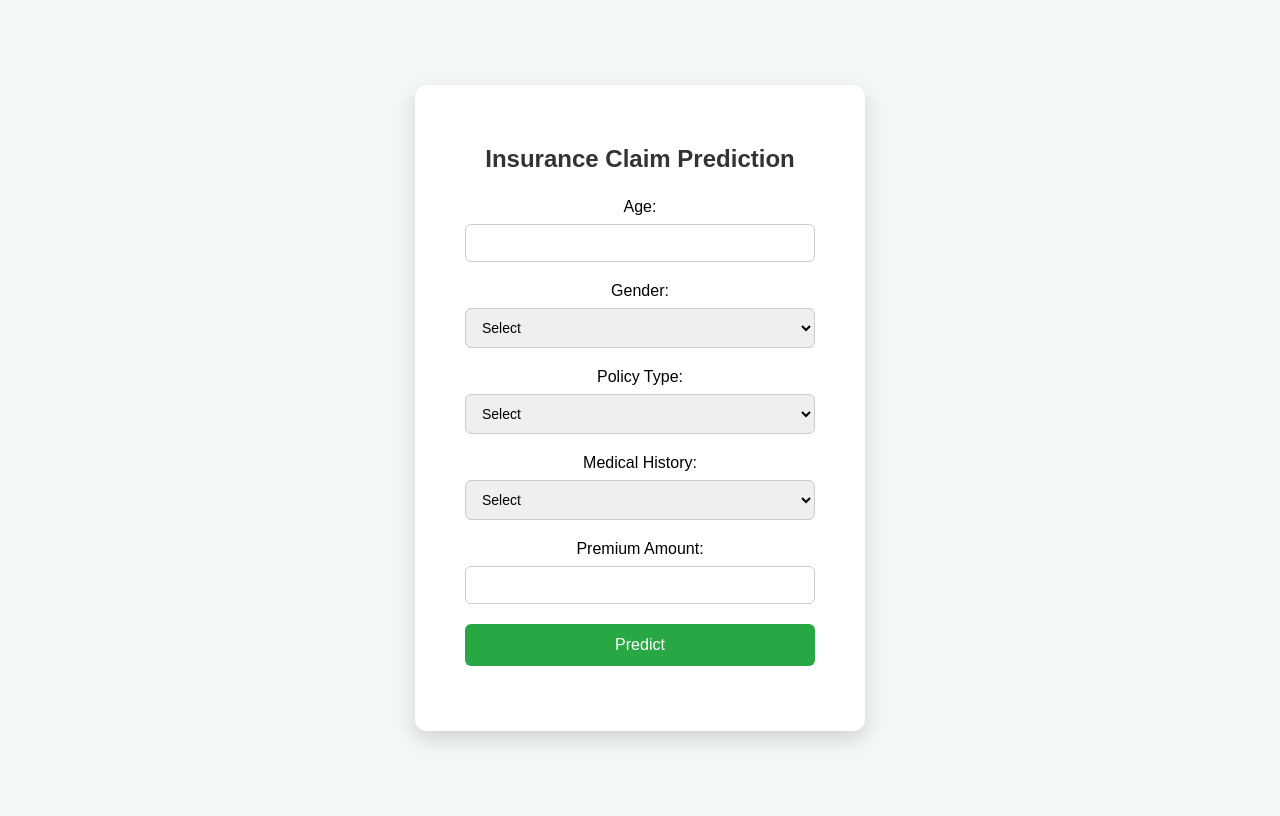
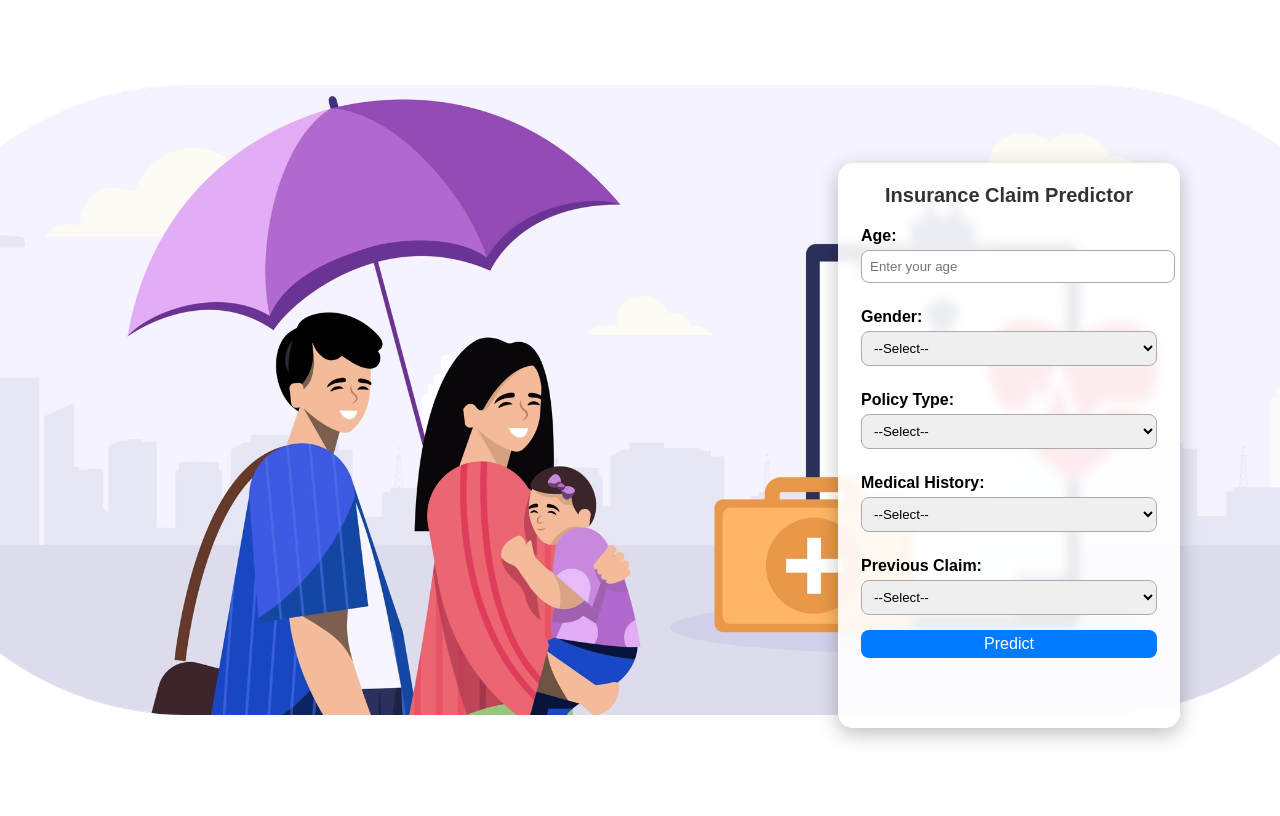
Before and after one commit to MadhuRuhdaM/insurance_claim_prediction, a Flask app: page / in a window 1280 px wide. After the commit the page ends 742 px from the top, so only its background shows below. Run offline with Flask 3, Linux system fonts and the light colour scheme.

Commit message:
age column changed

```diff
--- a/app.py
+++ b/app.py
@@ -3,21 +3,50 @@ from flask import Flask, request, render_template, jsonify
 app = Flask(__name__)
 
 # Rule-based prediction function
-def predict_claim_probability(age, gender, policy_type, medical_history, premium):
+def predict_claim_risk(age, gender, policy_type, medical_history, previous_claim):
     score = 0
-    if age > 50:
-        score += 20
+
+    # Age-based risk
+    if age < 25:
+        score += 1
+    elif 25 <= age <= 40:
+        score += 2
+    elif 41 <= age <= 60:
+        score += 3
+    else:
+        score += 4   # above 60
+
+    # Gender impact
     if gender.lower() == "male":
-        score += 10
+        score += 2
+    elif gender.lower() == "female":
+        score += 1
+
+    # Policy type impact
     if policy_type.lower() == "premium":
-        score += 30
+        score += 2
     elif policy_type.lower() == "basic":
-        score += 10
+        score += 1
+
+    # Medical history impact
     if medical_history.lower() == "yes":
-        score += 25
-    if premium > 50000:
-        score += 15
-    return min(100, score)
+        score += 3
+    else:
+        score += 1
+
+    # Previous claim impact
+    if previous_claim == 1:
+        score += 3
+    else:
+        score += 1
+
+    # Risk categories
+    if score <= 6:
+        return "Low"
+    elif 7 <= score <= 10:
+        return "Medium"
+    else:
+        return "High"
 
 # Home page
 @app.route("/")
@@ -33,11 +62,11 @@ def predict_ajax():
     gender = data.get("gender", "")
     policy_type = data.get("policy_type", "")
     medical_history = data.get("medical_history", "")
-    premium = float(data.get("premium", 0))
+    previous_claim = int(data.get("previous_claim", 0))  # 0 = no, 1 = yes
 
-    probability = predict_claim_probability(age, gender, policy_type, medical_history, premium)
+    risk_level = predict_claim_risk(age, gender, policy_type, medical_history, previous_claim)
 
-    return jsonify({"likelihood": probability})
+    return jsonify({"likelihood": risk_level})
 
 if __name__ == "__main__":
     app.run(debug=True)
--- a/static/script.js
+++ b/static/script.js
@@ -1,3 +1,5 @@
+
+
 document.getElementById("predictionForm").addEventListener("submit", async function(e) {
     e.preventDefault(); // prevent form from reloading page
 
--- a/static/style.css
+++ b/static/style.css
@@ -1,4 +1,4 @@
-body {
+/* body {
     font-family: Arial, sans-serif;
     background-color: #f4f7f8;
     display: flex;
@@ -50,4 +50,4 @@ button:hover {
 h3 {
     margin-top: 25px;
     color: #007bff;
-}
+} */
--- a/templates/index.html
+++ b/templates/index.html
@@ -1,47 +1,147 @@
+
 <!DOCTYPE html>
-<html>
+<html lang="en">
 <head>
-    <title>Insurance Claim Prediction</title>
-    <link rel="stylesheet" href="{{ url_for('static', filename='style.css') }}">
+    <meta charset="UTF-8">
+    <meta name="viewport" content="width=device-width, initial-scale=1.0">
+    <title>Insurance Claim Predictor</title>
+    <style>
+        body {
+            margin: 0;
+            padding: 0;
+            height: 100vh;
+            display: flex;
+            justify-content: flex-start;
+            align-items: center;
+            background: url("{{ url_for('static', filename='insim.png') }}") no-repeat center center;
+            background-size: 120%;
+            font-family: Arial, sans-serif;
+            padding-left: 60%;
+        }
+
+        .notepad {
+            width: 330px;
+            height: 500px;
+            background: rgba(255, 255, 255, 0.9);
+            padding: 5px 23px 60px 23px;
+            border-radius: 15px;
+            box-shadow: 0 6px 20px rgba(0,0,0,0.25);
+            backdrop-filter: blur(5px);
+            margin-right: 100px;
+            margin-left: 70px;
+            margin-bottom: 80px;
+            margin-top: 170px;
+        }
+
+        h2 {
+            text-align: center;
+            margin-bottom: 20px;
+            font-size: 20px;
+            color: #333;
+        }
+
+        label {
+            font-weight: bold;
+            margin-top: 10px;
+            display: block;
+        }
+
+        input, select {
+            width: 100%;
+            padding: 8px;
+            margin-top: 5px;
+            margin-bottom: 15px;
+            border: 1px solid #aaa;
+            border-radius: 8px;
+        }
+
+        button {
+            width: 100%;
+            padding: 5px;
+            background: #007BFF;
+            border: none;
+            border-radius: 8px;
+            color: white;
+            font-size: 16px;
+            cursor: pointer;
+            transition: 0.3s;
+        }
+
+        button:hover {
+            background: #0056b3;
+        }
+
+        #result {
+            margin-top: 20px;
+            text-align: center;
+            font-weight: bold;
+            font-size: 18px;
+            color: #222;
+        }
+    </style>
 </head>
 <body>
-    <div class="container">
-        <h2>Insurance Claim Prediction</h2>
-        <form id="predictionForm">
+    <div class="notepad">
+        <h2>Insurance Claim Predictor</h2>
+        <form id="claimForm">
             <label for="age">Age:</label>
-            <input type="number" id="age" name="age" required><br>
+            <input type="number" id="age" name="age" placeholder="Enter your age" min="1" max="120" required>
 
             <label for="gender">Gender:</label>
             <select id="gender" name="gender" required>
-                <option value="">Select</option>
-                <option value="Male">Male</option>
-                <option value="Female">Female</option>
-            </select><br>
+                <option value="">--Select--</option>
+                <option value="male">Male</option>
+                <option value="female">Female</option>
+            </select>
 
             <label for="policy_type">Policy Type:</label>
             <select id="policy_type" name="policy_type" required>
-                <option value="">Select</option>
-                <option value="Basic">Basic</option>
-                <option value="Premium">Premium</option>
-                <option value="Gold">Gold</option>
-            </select><br>
+                <option value="">--Select--</option>
+                <option value="basic">Basic</option>
+                <option value="premium">Premium</option>
+            </select>
 
             <label for="medical_history">Medical History:</label>
             <select id="medical_history" name="medical_history" required>
-                <option value="">Select</option>
-                <option value="Yes">Yes</option>
-                <option value="No">No</option>
-            </select><br>
+                <option value="">--Select--</option>
+                <option value="yes">Yes</option>
+                <option value="no">No</option>
+            </select>
 
-            <label for="premium">Premium Amount:</label>
-            <input type="number" id="premium" name="premium" required><br>
+            <label for="previous_claim">Previous Claim:</label>
+            <select id="previous_claim" name="previous_claim" required>
+                <option value="">--Select--</option>
+                <option value="1">Yes</option>
+                <option value="0">No</option>
+            </select>
 
             <button type="submit">Predict</button>
         </form>
-
-        <h3 id="result"></h3>
+        <div id="result"></div>
     </div>
 
-    <script src="{{ url_for('static', filename='script.js') }}"></script>
+    <script>
+        document.getElementById("claimForm").addEventListener("submit", async function(event) {
+            event.preventDefault();
+
+            const formData = {
+                age: document.getElementById("age").value,
+                gender: document.getElementById("gender").value,
+                policy_type: document.getElementById("policy_type").value,
+                medical_history: document.getElementById("medical_history").value,
+                previous_claim: document.getElementById("previous_claim").value
+            };
+
+            const response = await fetch("/predict_ajax", {
+                method: "POST",
+                headers: {"Content-Type": "application/json"},
+                body: JSON.stringify(formData)
+            });
+
+            const result = await response.json();
+            document.getElementById("result").innerText =
+                `Claim Risk: ${result.likelihood}`;
+        });
+    </script>
 </body>
 </html>
```
Also changed, not shown: static/insim.png (added).
